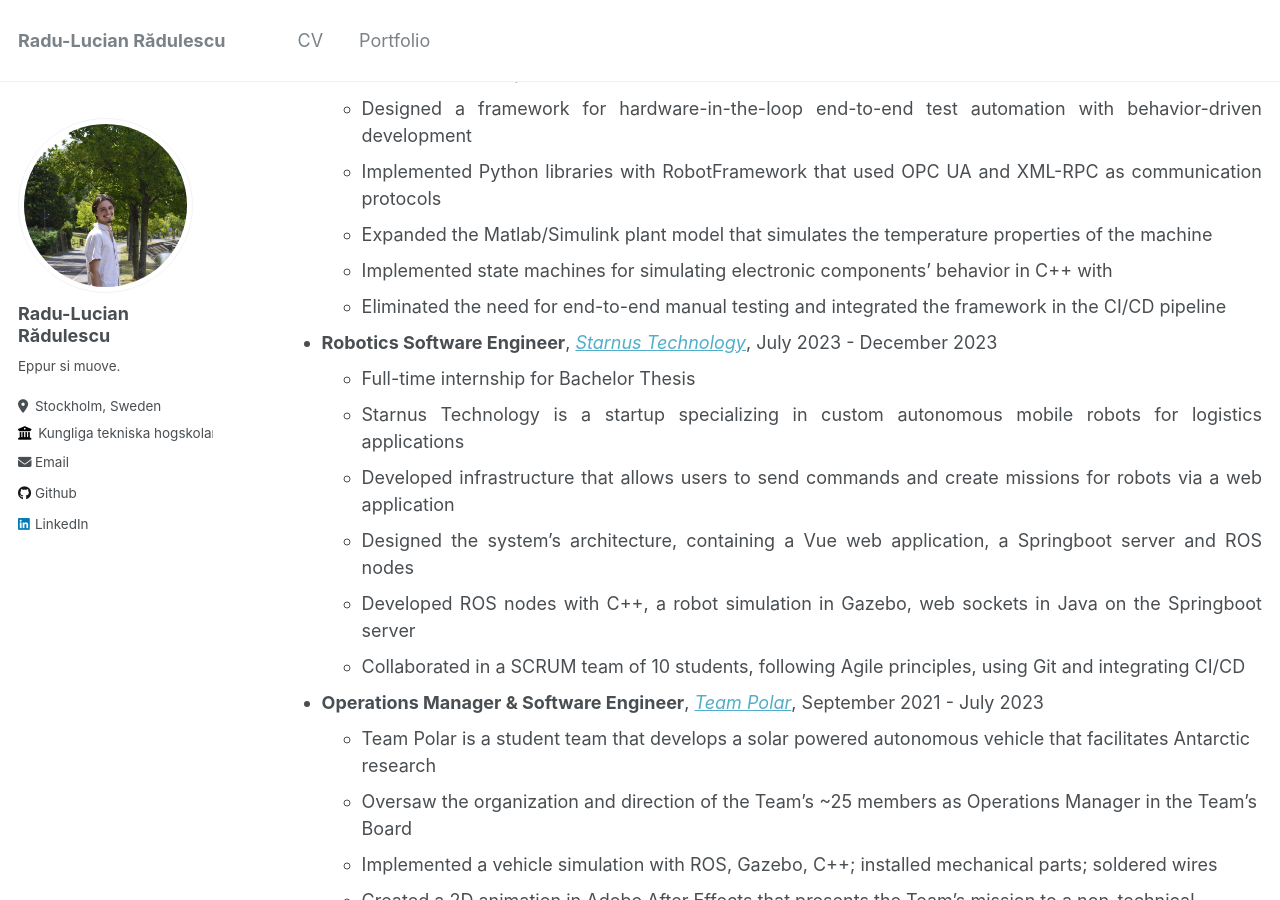
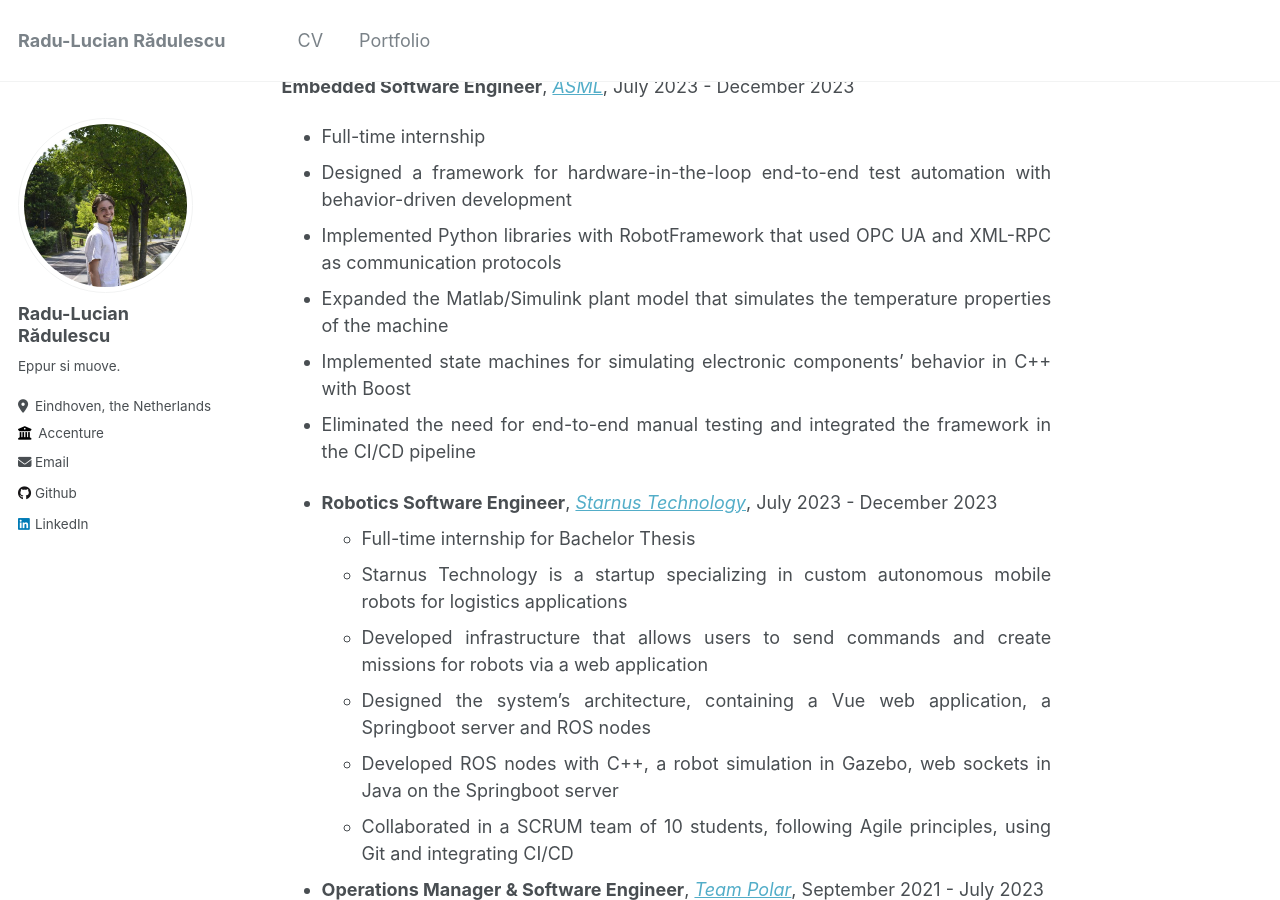
Before and after one commit to RaduLucianR/radulucianr.github.io, a Jekyll site: the page built from _pages/cv.md, in a window 1280 px wide and 900 px high, scrolled down 322 px. Built offline with Jekyll 4.4.1, drawn with Linux system fonts in a browser that asks for light colours.

Commit message:
just text about section

```diff
--- a/_config.yml
+++ b/_config.yml
@@ -25,8 +25,8 @@
   name             : "Radu-Lucian Rădulescu"
   pronouns         : # example: "she/her"
   bio              : "Eppur si muove."
-  location         : "Stockholm, Sweden"
-  employer         : "Kungliga tekniska hogskolan"
+  location         : "Eindhoven, the Netherlands"
+  employer         : "Accenture"
   uri              : # URL
   email            : "radlucradulescu@gmail.com"
 
@@ -279,7 +279,7 @@
 permalink: /:categories/:title/
 # paginate: 5 # amount of posts to show
 # paginate_path: /page:num/
-timezone: America/Los_Angeles # http://en.wikipedia.org/wiki/List_of_tz_database_time_zones
+timezone: Europe/Amsterdam # http://en.wikipedia.org/wiki/List_of_tz_database_time_zones
 
 
 # Plugins
--- a/_layouts/single.html
+++ b/_layouts/single.html
@@ -44,7 +44,7 @@
         </header>
       {% endunless %}
 
-      <section class="page__content" itemprop="text">
+      <section class="page__content" style="text-align: justify; text-justify: inter-word;" itemprop="text">
         {{ content }}
 
         {% if page.citation and page.paperurl %}
--- a/_layouts/splash.html
+++ b/_layouts/splash.html
@@ -15,7 +15,7 @@
     {% if page.date %}<meta itemprop="datePublished" content="{{ page.date | date: "%B %d, %Y" }}">{% endif %}
     {% if page.modified %}<meta itemprop="dateModified" content="{{ page.modified | date: "%B %d, %Y" }}">{% endif %}
 
-    <section class="page__content" itemprop="text">
+    <section class="page__content" style="text-align: justify; text-justify: inter-word;" itemprop="text">
       {{ content }}
     </section>
   </article>
--- a/_layouts/talk.html
+++ b/_layouts/talk.html
@@ -40,7 +40,7 @@
         </header>
       {% endunless %}
 
-      <section class="page__content" itemprop="text">
+      <section class="page__content" style="text-align: justify; text-justify: inter-word;" itemprop="text">
         {{ content }}
         {% if page.link %}<div><a href="{{ page.link }}" class="btn">{{ site.data.ui-text[site.locale].ext_link_label | default: "Direct Link" }}</a></div>{% endif %}
       </section>
--- a/_pages/cv.md
+++ b/_pages/cv.md
@@ -11,27 +10,27 @@
 
 Education
 ======
-* <div style="text-align: justify;">M.Sc. in Embedded Systems, Technische Universiteit Eindhoven (TU/e), 2025 (expected)</div>
+* M.Sc. in Embedded Systems, Technische Universiteit Eindhoven (TU/e), 2025 (expected)
 * B.Sc. in Computer Science and Engineering, Technische Universiteit Eindhoven (TU/e), 2022
 
 Work experience
 ======
 
-* **Embedded Software Engineer**, [*ASML*](https://www.asml.com/), July 2023 - December 2023
-  * <div style="text-align: justify;">Full-time internship</div>
-  * <div style="text-align: justify;">Designed a framework for hardware-in-the-loop end-to-end test automation with behavior-driven development</div>
-  * <div style="text-align: justify;">Implemented Python libraries with RobotFramework that used OPC UA and XML-RPC as communication protocols</div>
-  * <div style="text-align: justify;">Expanded the Matlab/Simulink plant model that simulates the temperature properties of the machine</div>
-  * <div style="text-align: justify;">Implemented state machines for simulating electronic components’ behavior in C++ with </div>
-  * <div style="text-align: justify;">Eliminated the need for end-to-end manual testing and integrated the framework in the CI/CD pipeline</div>
+**Embedded Software Engineer**, [*ASML*](https://www.asml.com/), July 2023 - December 2023
+  * Full-time internship
+  * Designed a framework for hardware-in-the-loop end-to-end test automation with behavior-driven development
+  * Implemented Python libraries with RobotFramework that used OPC UA and XML-RPC as communication protocols
+  * Expanded the Matlab/Simulink plant model that simulates the temperature properties of the machine
+  * Implemented state machines for simulating electronic components’ behavior in C++ with Boost
+  * Eliminated the need for end-to-end manual testing and integrated the framework in the CI/CD pipeline
 
 * **Robotics Software Engineer**, [*Starnus Technology*](https://www.starnustech.com/), July 2023 - December 2023
-  * <div style="text-align: justify;">Full-time internship for Bachelor Thesis</div>
-  * <div style="text-align: justify;">Starnus Technology is a startup specializing in custom autonomous mobile robots for logistics applications</div>
-  * <div style="text-align: justify;">Developed infrastructure that allows users to send commands and create missions for robots via a web application</div>
-  * <div style="text-align: justify;">Designed the system’s architecture, containing a Vue web application, a Springboot server and ROS nodes</div>
-  * <div style="text-align: justify;">Developed ROS nodes with C++, a robot simulation in Gazebo, web sockets in Java on the Springboot server</div>
-  * <div style="text-align: justify;">Collaborated in a SCRUM team of 10 students, following Agile principles, using Git and integrating CI/CD</div>
+  * Full-time internship for Bachelor Thesis
+  * Starnus Technology is a startup specializing in custom autonomous mobile robots for logistics applications
+  * Developed infrastructure that allows users to send commands and create missions for robots via a web application
+  * Designed the system’s architecture, containing a Vue web application, a Springboot server and ROS nodes
+  * Developed ROS nodes with C++, a robot simulation in Gazebo, web sockets in Java on the Springboot server
+  * Collaborated in a SCRUM team of 10 students, following Agile principles, using Git and integrating CI/CD
 
 * **Operations Manager & Software Engineer**, [*Team Polar*](https://www.teampolar.org/), September 2021 - July 2023
   * Team Polar is a student team that develops a solar powered autonomous vehicle that facilitates Antarctic research
```
Also changed, not shown: other parts of _pages/cv.md (+0 -1 lines), _data/navigation.yml (line endings or trailing spaces).
